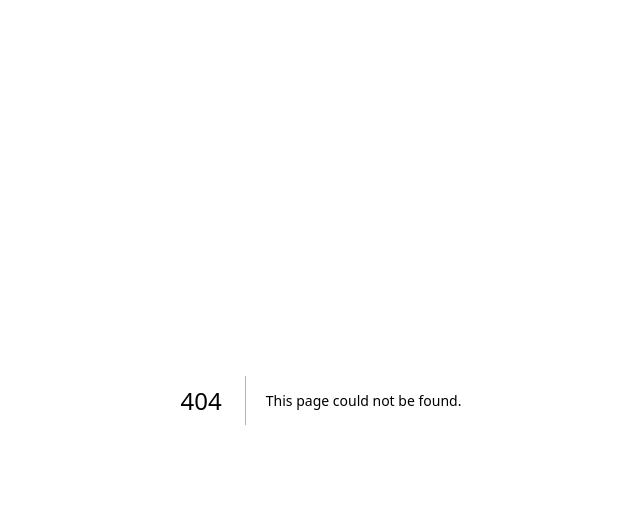
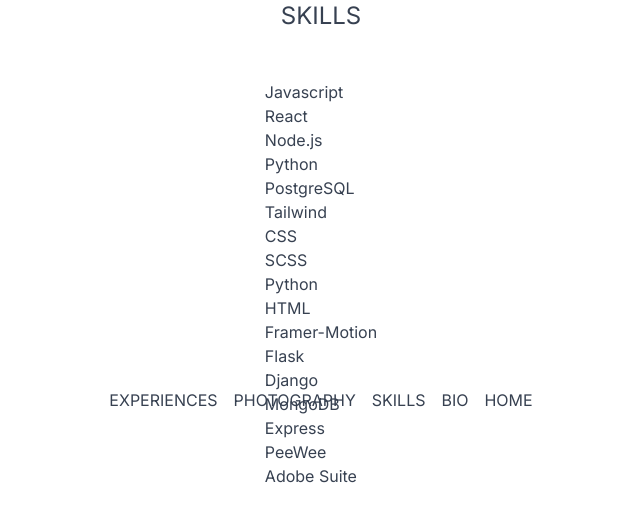
Before and after one commit to trble91/portfolio-new, a Next.js app: page /Skills in a window 1280 px wide. Before the commit this address had no page. Shown: the top 522 px of the page, without its empty margins (319-959 px from the left). Built offline with nearby package versions, Linux system fonts and the light colour scheme.

Commit message:
adds skills tab

```diff
--- a/Components/Navbar.jsx
+++ b/Components/Navbar.jsx
@@ -2,12 +2,12 @@
 import React from "react";
 import Link from "next/link";
 
-
 export default function Navbar() {
   return (
-    <nav className="relative absolute space-x-4 text-center p-5 uppercase tracking-[10px] text-gray-700">
+    <nav className="relative absolute space-x-4 space-y-8 text-center p-5 uppercase mb-2 -mt-10 tracking-[10px] text-gray-700">
       <Link href="/Experiences">Experiences</Link>
       <Link href="/Photography">Photography</Link>
+      <Link href="/Skills">Skills</Link>
       <Link href="/Bio">Bio</Link>
       <Link href="/">Home</Link>
     </nav>
--- a/app/Bio/page.jsx
+++ b/app/Bio/page.jsx
@@ -1,8 +1,6 @@
 "use client";
 import React from "react";
-import Skills from "../../components/Skills.jsx";
 import Navbar from "@/components/Navbar.jsx";
-import Photography from "../Photography/page.jsx";
 
 export default function Bio() {
   return (
@@ -24,9 +22,7 @@
             }
           </p>
         </div>
-        {/* <Photography /> */}
       </div>
-      <Skills />
       <Navbar />
     </>
   );
--- a/app/Home/page.jsx
+++ b/app/Home/page.jsx
@@ -25,7 +25,7 @@
           The way to get started is to {"\n"}
           quit talking and begin doing
         </h3>
-        <p className="absolute bottom-70 uppercase tracking-[2px] text-gray-700 text-md marker:mb-10">
+        <p className="absolute bottom-70 uppercase -mt-10 tracking-[2px] text-gray-700 text-md marker:mb-10">
           - Walt Disney
         </p>
       </motion.div>
--- a/Components/Skills.jsx
+++ b/app/Skills/page.jsx
@@ -1,14 +1,16 @@
 
 import React from 'react'
+import Navbar from '@/components/Navbar'
 
 
 export default function Skills() {
   return (
+    <>
     <div className='flex relative flex-col text-center md:text-left xl:flex-row max-w-[200px] xl:px-10 min-h-screen justify-center xl:space-y-0 mx-auto items-center snap-center'>
         <h3 className='absolute top-0 uppercase tracking-[20px] text-gray-700 text-2xl dark:text-gray-900'>
             Skills
         </h3>
-        <div className='flex absolute top-20 flex-row text-gray-700 text-md top-18 items-center max-w-600px px-10] dark:text-gray-900'>
+     <div className='flex absolute top-20 flex-row text-gray-700 text-md top-18 items-center max-w-600px px-10] dark:text-gray-900'>
        <ul>
          <li>Javascript</li>
           <li>React</li>
@@ -29,6 +31,8 @@
           <li>Adobe Suite</li>
           </ul>
         </div>
+        <Navbar />
     </div>
+  </>
   )
 }
--- a/package.json
+++ b/package.json
@@ -9,7 +9,6 @@
     "lint": "next lint"
   },
   "dependencies": {
-    "13": "^0.0.0",
     "autoprefixer": "10.4.14",
     "eslint": "8.44.0",
     "eslint-config-next": "13.4.8",
```
